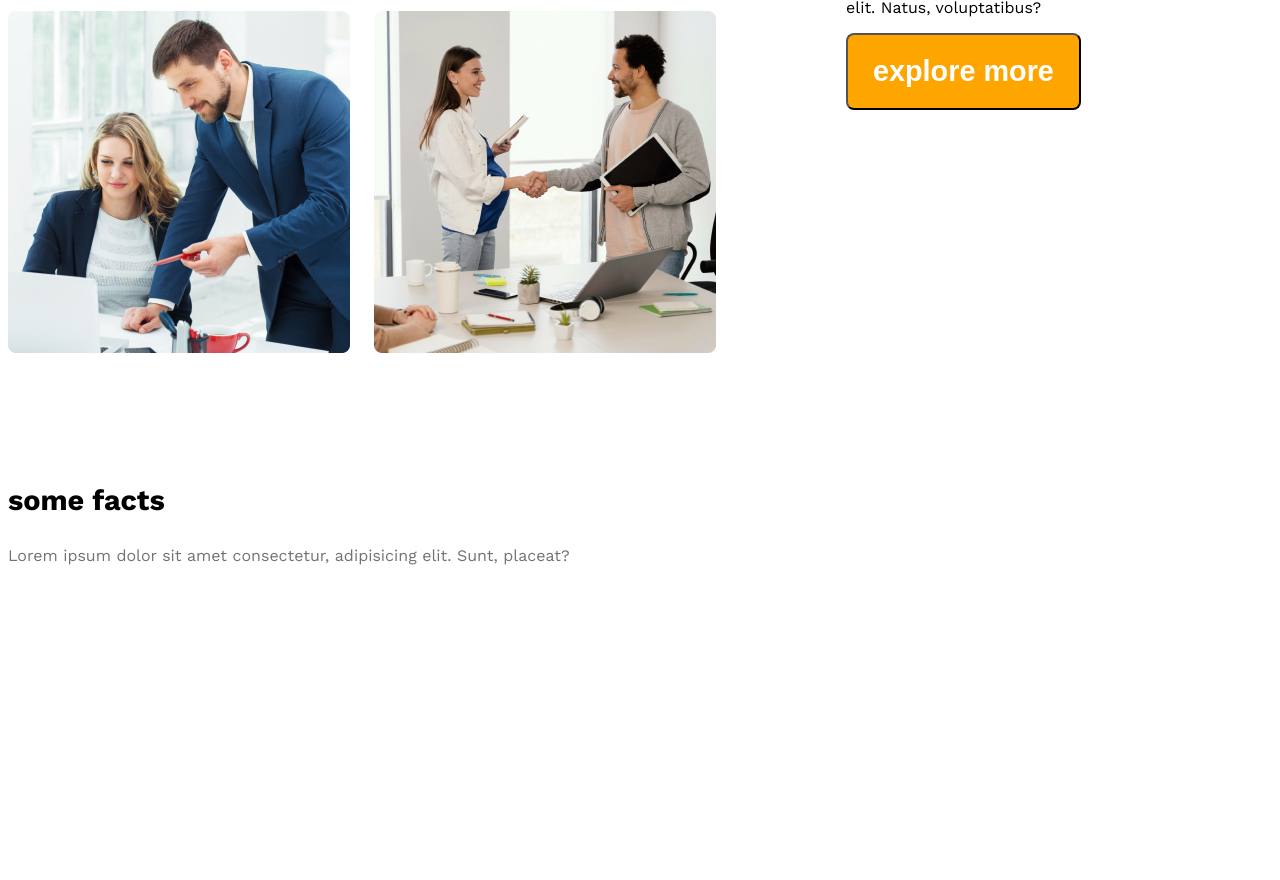
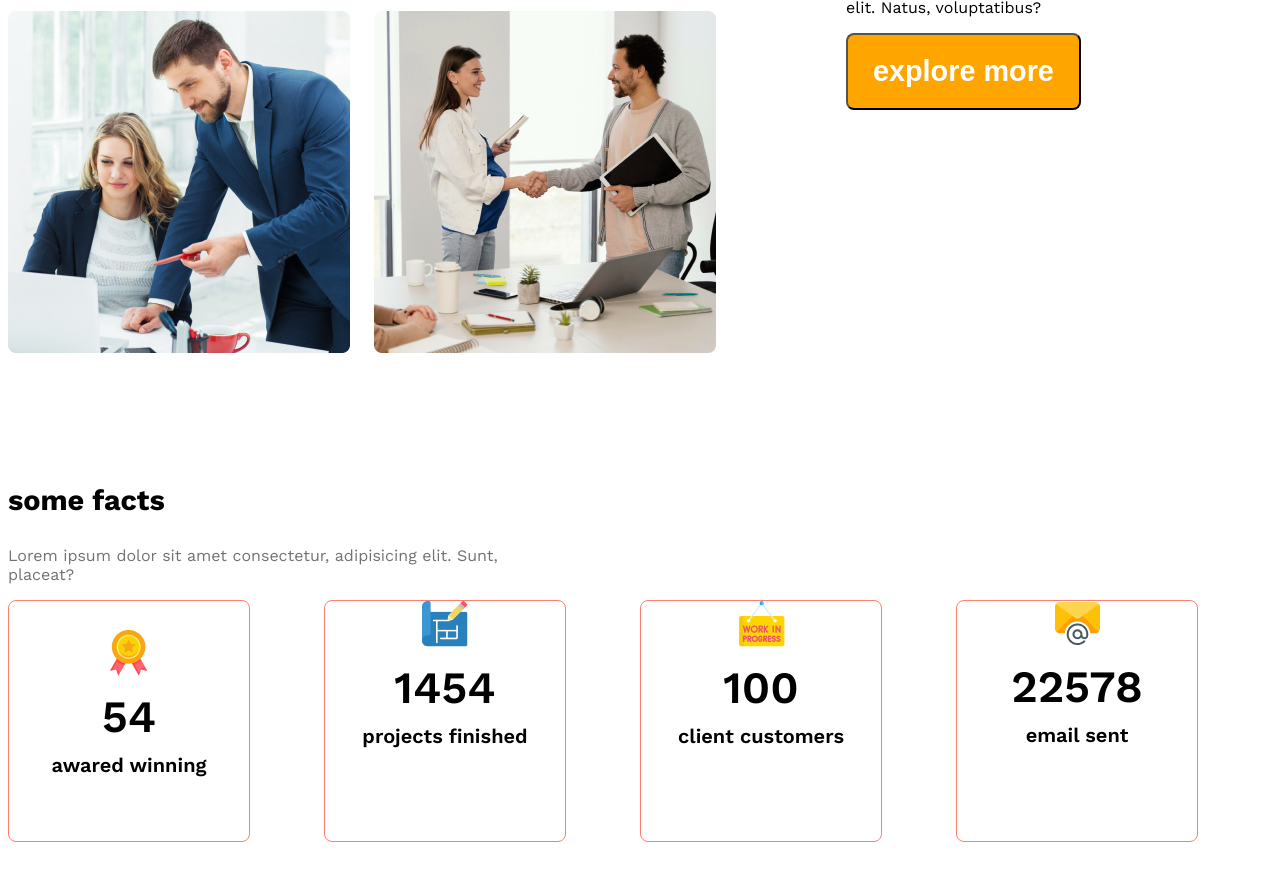
Before and after one commit to sondip2/g3-architate-projects, a plain HTML site: page g3-architate-projects/index.html in a window 1280 px wide. Shown: the part 1572-2452 px from the top of the page. Before the commit the page ends 2425 px from the top, so only its background shows below. Drawn offline with nearby package versions, Linux system fonts and the light colour scheme.

Commit message:
an added index.html file

```diff
--- a/g3-architate-projects/index.html
+++ b/g3-architate-projects/index.html
@@ -59,28 +59,31 @@
             <p class="section-para">Lorem ipsum dolor sit amet consectetur, adipisicing elit. Sunt, placeat?</p>
          </section>
          <div class="some-facts-container">
-            <div class="fact">
-                <img src="" alt="" class="fact-icon">
-                <h4 class="fact-number"></h4>
-                <h5 class="fact-name"></h5>
+
+            <div class="fact-card  display-flex">
+                <div>
+                <img src="./images/ribon.png" alt="" class="fact-icon">
+                <h4 class="fact-number">54</h4>
+                <h5 class="fact-name">awared winning</h5>
+            </div>
             </div>
 
-            <div class="fact">
-                <img src="" alt="" class="fact-icon">
-                <h4 class="fact-number"></h4>
-                <h5 class="fact-name"></h5>
+            <div class="fact-card">
+               <div> <img src="./images/projects.png" alt="" class="fact-icon">
+                <h4 class="fact-number">1454</h4>
+                <h5 class="fact-name">projects finished</h5></div>
             </div>
 
-            <div class="fact">
-                <img src="" alt="" class="fact-icon">
-                <h4 class="fact-number"></h4>
-                <h5 class="fact-name"></h5>
+            <div class="fact-card">
+                <div><img src="./images/customers.png" alt="" class="fact-icon">
+                    <h4 class="fact-number">100</h4>
+                    <h5 class="fact-name">client customers</h5></div>
             </div>
 
-            <div class="fact">
-                <img src="" alt="" class="fact-icon">
-                <h4 class="fact-number"></h4>
-                <h5 class="fact-name"></h5>
+            <div class="fact-card">
+               <div> <img src="./images/email.png" alt="" class="fact-icon">
+                <h4 class="fact-number">22578</h4>
+                <h5 class="fact-name">email sent</h5></div>
             </div>
 
 
--- a/g3-architate-projects/style.css
+++ b/g3-architate-projects/style.css
@@ -113,6 +113,44 @@ align-items: center;
   color: rgba(66, 66, 66, 1);
   font-weight: 500;
 }
+
+/* some facts styles */
+.some-facts-container{
+  display: grid;
+  grid-template-columns: repeat(4, 1fr);
+}
+
+
+
+.fact-card{
+  border: 1px solid salmon;
+  width: 240px;
+  height: 240px;
+  border-radius: 8px;
+  text-align: center;
+  align-items: center;
+  justify-content: center;
+}
+.fact-number{
+  font-size: 2.8rem;
+  font-weight: 600;
+  margin-top: 10px;
+  margin-bottom: 10px;
+}
+
+.fact-name{
+  font-size: 1.25rem;
+  font-weight: 600;
+  margin-top: 10px;
+}
+
+.section-para{
+  max-width: 545px;
+  font-size: 1.0rem;
+
+}
+
+
 .head-1{
   color: orange;
   font-weight: 500;
```
Also changed, not shown: g3-architate-projects/images/customers.png (renamed from g3-architate-projects/images/icons/customers.png), g3-architate-projects/images/email.png (renamed from g3-architate-projects/images/icons/email.png), g3-architate-projects/images/projects.png (renamed from g3-architate-projects/images/icons/projects.png), g3-architate-projects/images/ribon.png (renamed from g3-architate-projects/images/icons/ribon.png).
